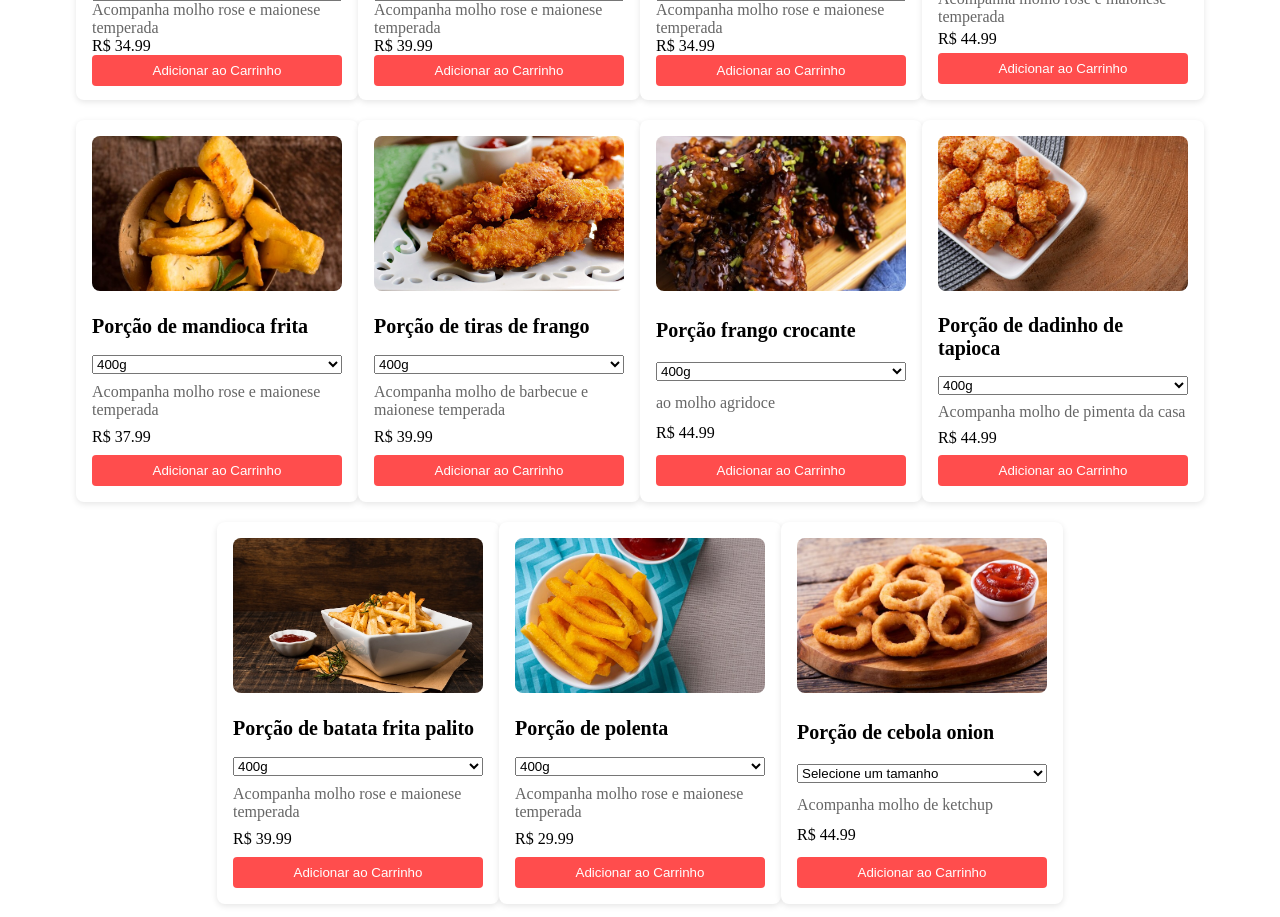
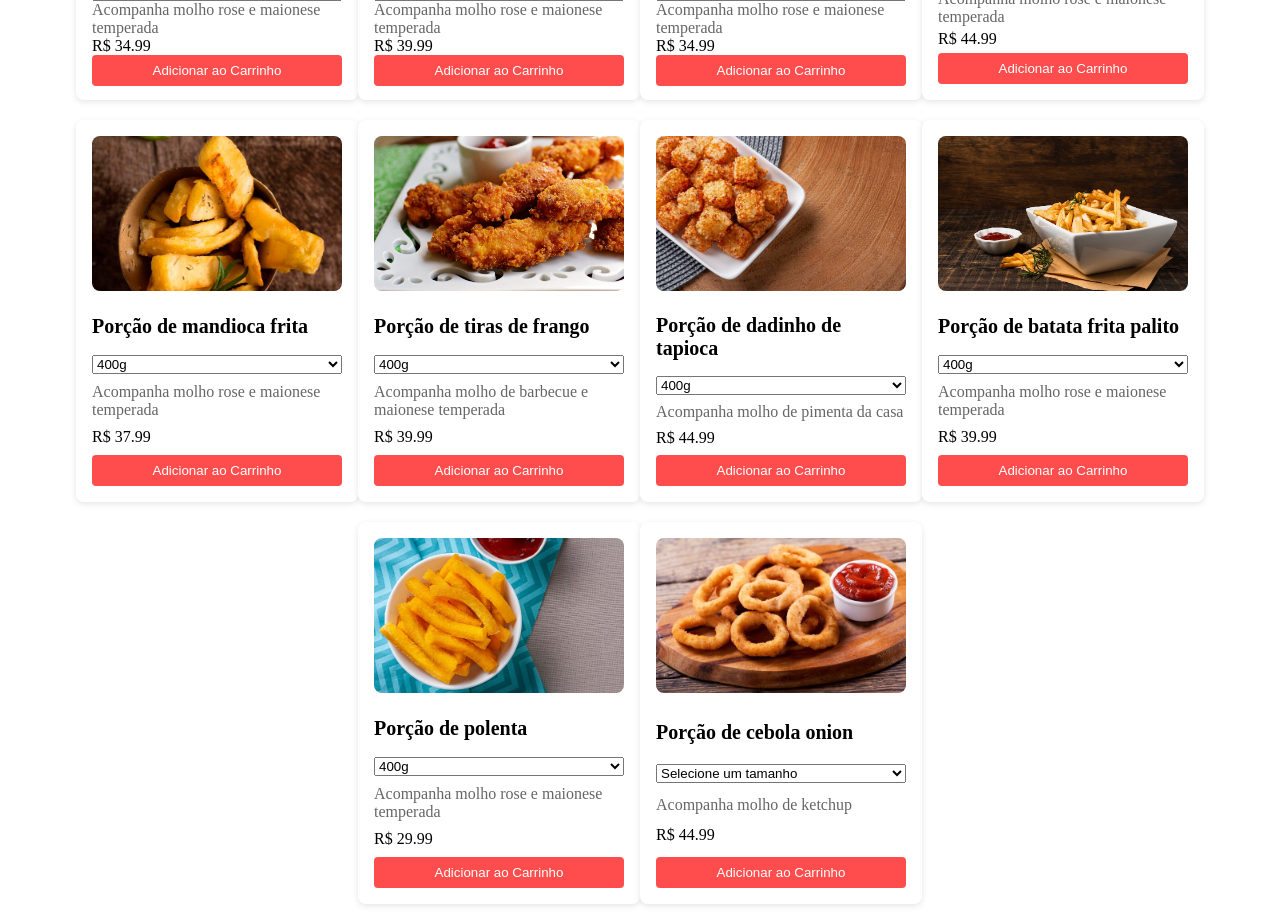
Before and after one commit to andrephelipe/tudo-frito-ilhabela, a React (Vite) app: page / in a window 1280 px wide. Shown: the part 920-1837 px from the top of the page. Built offline with nearby package versions, Linux system fonts and the light colour scheme.

Commit message:
retirando das porcoes o id 7

```diff
--- a/src/Data/porcoes.js
+++ b/src/Data/porcoes.js
@@ -8,7 +8,7 @@ import cebolaOnion from '../../Assets/cebolaOnion.jpg';
 import dadinhoTapioca from '../../Assets/dadinhoTapioca.jpg';
 import tirinhaFrango from '../../Assets/tirinhaFrango.jpg';
 import polentaFrita from '../../Assets/polentaFrita.jpg';
-import frangoAgridoce from '../../Assets/frangoAgridoce.jpg';
+// import frangoAgridoce from '../../Assets/frangoAgridoce.jpg';
 
 const MOLHO1 = 'Acompanha molho rose e maionese temperada';
 const MOLHO2 = 'Acompanha molho de barbecue e maionese temperada';
@@ -71,15 +71,15 @@ const porcoes = [
     priceMedio: 39.99,
     priceGrande: 74.99,
   },
-  {
-    id: 7,
-    name: 'Porção frango crocante',
-    image: frangoAgridoce,
-    description: 'ao molho agridoce',
-    tamanho: ['400g', '800g'],
-    priceMedio: 44.99,
-    priceGrande: 94.99,
-  },
+  // {
+  //   id: 7,
+  //   name: 'Porção frango crocante',
+  //   image: frangoAgridoce,
+  //   description: 'ao molho agridoce',
+  //   tamanho: ['400g', '800g'],
+  //   priceMedio: 44.99,
+  //   priceGrande: 94.99,
+  // },
   {
     id: 8,
     name: 'Porção de dadinho de tapioca',
```
